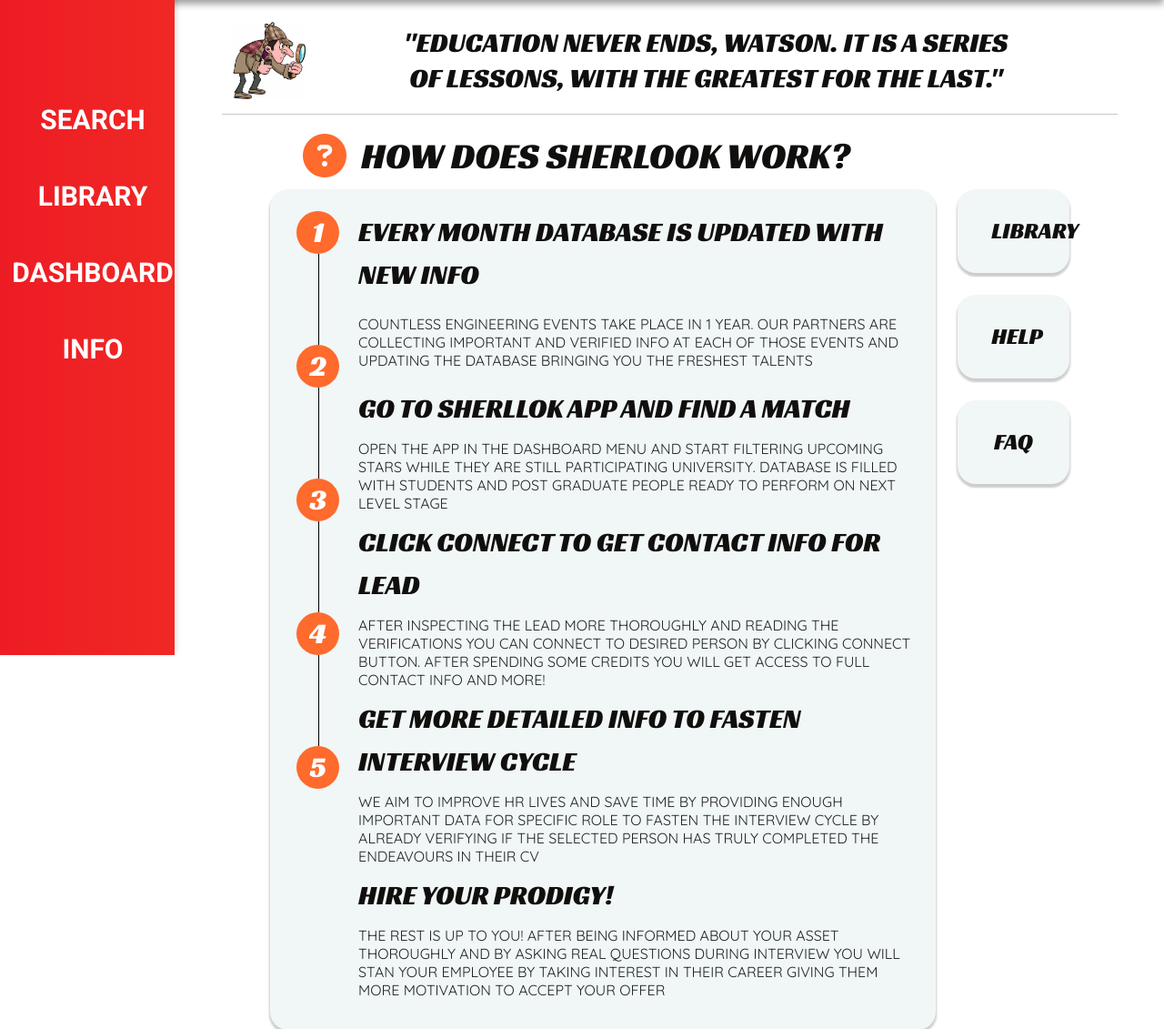
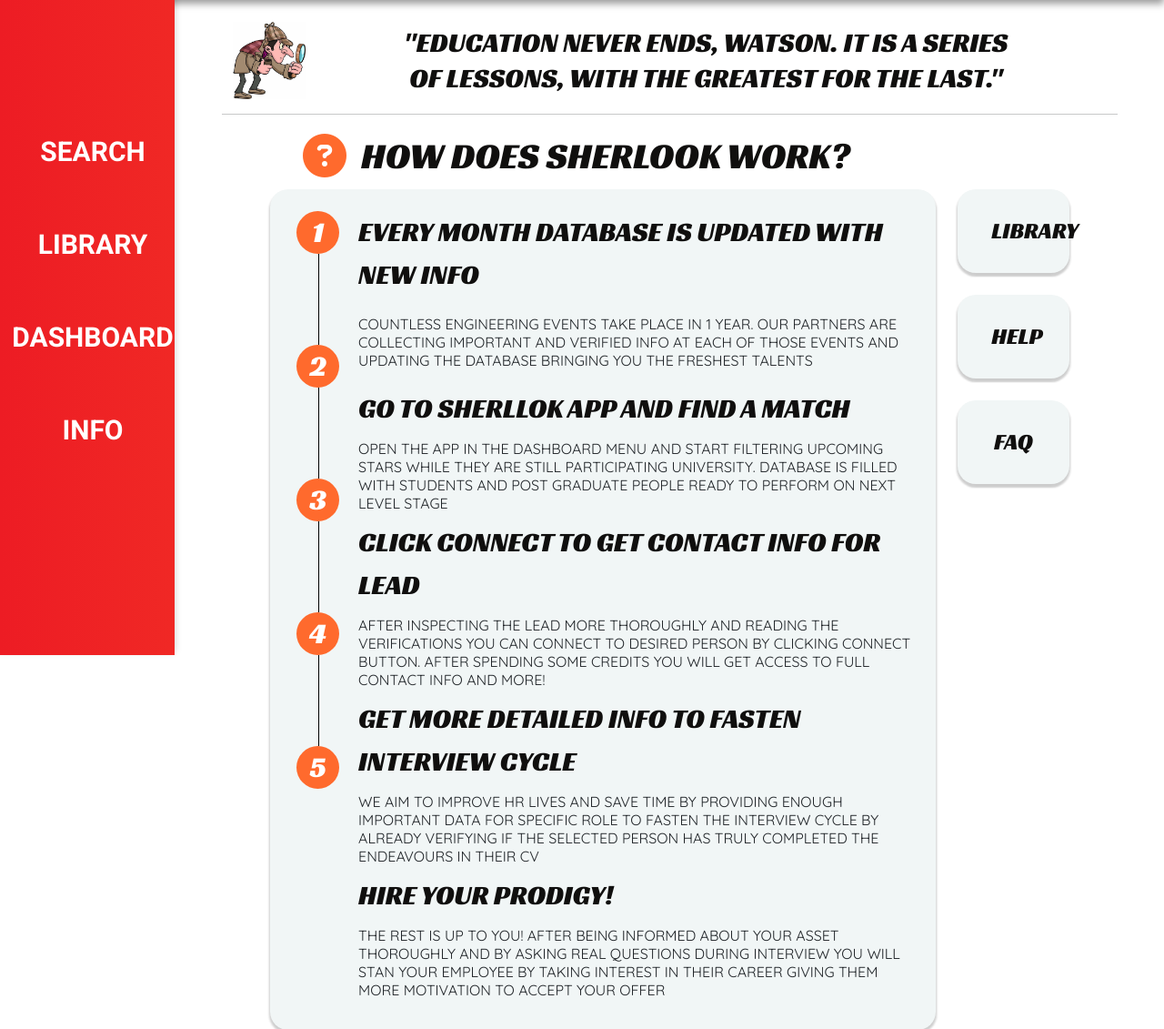
Before and after one commit to milkami/sherlook, a Django app: page /home/ in a window 1280 px wide. Shown: the part 80-1211 px from the top of the page at 91% size. Run offline with Django 4.2, Linux system fonts and the light colour scheme; some libraries are stand-ins or nearby versions.

Commit message:
test for side nav bar style

```diff
--- a/static/css/style.css
+++ b/static/css/style.css
@@ -411,12 +411,19 @@ input[id="cb1"] {
 }
 
 .side-navbar-div {
-    padding-top: 60%;
+    /*padding-top: 60%;*/
+    height: calc(100% - 80px);
+    display: flex;
+    flex-direction: column;
+    justify-content: center;
+    /*align-items: center;*/
+    padding: 30% 0;
 }
 
 .side-nav-link {
     color: white;
-    margin-bottom: 20%;
+    margin-bottom: 15%;
+    margin-top: 15%;
 }
 
 .side-nav-link:hover {
@@ -440,9 +447,9 @@ input[id="cb1"] {
 
 @media screen and (min-width: 1500px) and (max-width: 1599px) {
 
-    .side-nav-link {
-        margin-bottom: 30%;
-    }
+    /*.side-nav-link {*/
+    /*    margin-bottom: 30%;*/
+    /*}*/
 
 }
 
@@ -484,12 +491,18 @@ input[id="cb1"] {
     }
 
     .side-navbar-div {
-        padding-top: 90%;
+        /*padding-top: 90%;*/
+        height: calc(100% - 80px);
+        display: flex;
+        flex-direction: column;
+        justify-content: center;
+        align-items: center;
+        padding: 30% 0;
     }
 
-    .side-nav-link {
-        margin-bottom: 30%;
-    }
+    /*.side-nav-link {*/
+    /*    margin-bottom: 30%;*/
+    /*}*/
 
     .search-button {
         height: 40px;
```
